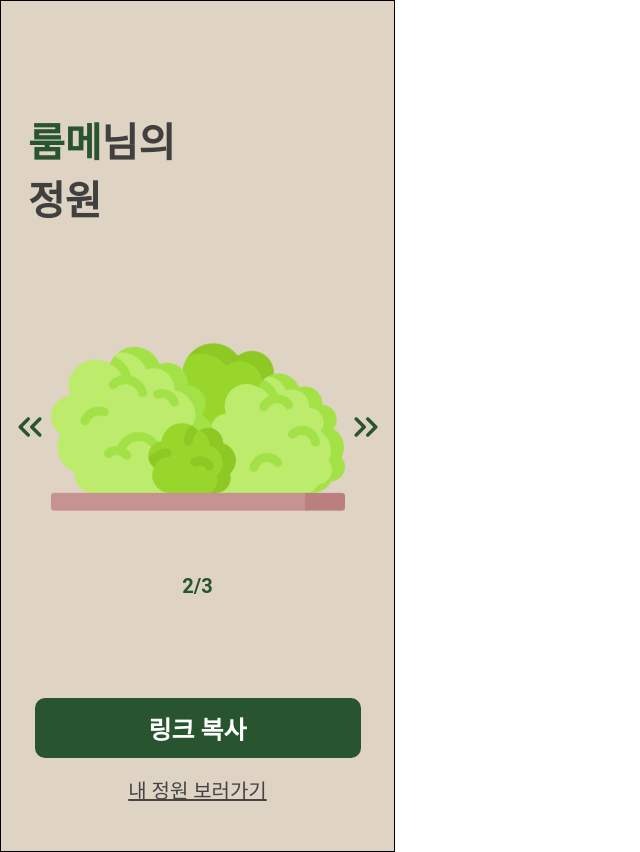
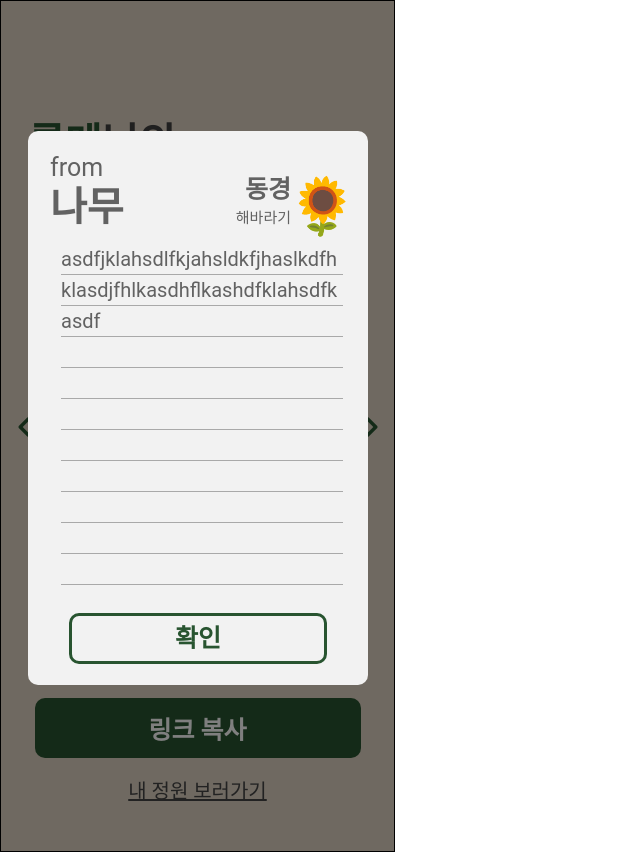
Before and after one commit to AppJam-Hackathon-McDonald/Gardening, a React (Create React App) app in the folder Client/: page /garden/1 in a window 1280 px wide. Shown: the whole page, without its empty margins (0-640 px from the left). Built offline with nearby package versions, Linux system fonts and the light colour scheme.

Commit message:
fix : 읽기

```diff
--- a/Client/src/components/gardenOwner/index.tsx
+++ b/Client/src/components/gardenOwner/index.tsx
@@ -1,9 +1,12 @@
 import styled from "styled-components";
 import { Green, Black, Gray } from "../../../styles/theme";
 import { SangChew, LeftArrow, RightArrow } from "../../assets/images";
+import Read from "../read/index";
 
 export default function GardenSharePage() {
   return (
+    <>
+      <Read />
       <Wrapper>
         <Title>
           <HighlightsText>룸메</HighlightsText>
@@ -19,6 +22,7 @@ export default function GardenSharePage() {
         <LinkBtn>링크 복사</LinkBtn>
         <LinkText>내 정원 보러가기 </LinkText>
       </Wrapper>
+    </>
   );
 }
 
--- a/Client/src/components/main/index.tsx
+++ b/Client/src/components/main/index.tsx
@@ -1,7 +1,9 @@
+import { useNavigate } from "react-router-dom";
 import styled from "styled-components";
 import { Img_Logo } from "../../assets/images";
 
 function MainPage() {
+  const navigate = useNavigate();
   return (
     <TotalWrapper>
       <TitleWrapper>
@@ -15,7 +17,7 @@ function MainPage() {
         <br />
         꽃말이 담긴 편지를 받을 수 있을 거예요!
       </Info>
-      <Button>정원 만들기</Button>
+      <Button onClick={() => navigate("/register")}>정원 만들기</Button>
     </TotalWrapper>
   );
 }
--- /dev/null
+++ b/Client/src/components/read/index.tsx
@@ -0,0 +1,154 @@
+import styled from "styled-components";
+
+function Read() {
+  return (
+    <Background>
+      <Container>
+        <p>from</p>
+        <h1>나무</h1>
+        <h2>동경</h2>
+        <h3>해바라기</h3>
+        <h4>🌻</h4>
+        <h5>
+          asdfjklahsdlfkjahsldkfjhaslkdfhklasdjfhlkasdhflkashdfklahsdfkasdf
+        </h5>
+        <div>
+          <div />
+          <div />
+          <div />
+          <div />
+          <div />
+          <div />
+          <div />
+          <div />
+          <div />
+          <div />
+          <div />
+        </div>
+        <Button>확인</Button>
+      </Container>
+    </Background>
+  );
+}
+
+export default Read;
+
+const Background = styled.div`
+  z-index: 99;
+  width: 100%;
+  height: 100%;
+  position: absolute;
+  background: rgba(0, 0, 0, 0.5);
+`;
+
+const Container = styled.div`
+  position: absolute;
+  width: 340px;
+  height: 554px;
+  left: 27px;
+  top: 130px;
+  background: #f2f2f2;
+  border-radius: 10px;
+  > p {
+    position: absolute;
+    top: 22px;
+    left: 22px;
+    font-weight: 400;
+    font-size: 25px;
+    line-height: 29px;
+    color: #626262;
+  }
+  > h1 {
+    position: absolute;
+    top: 53px;
+    left: 22px;
+    font-style: normal;
+    font-weight: 700;
+    font-size: 40px;
+    line-height: 47px;
+    text-align: center;
+    color: #626262;
+  }
+  > h2 {
+    position: absolute;
+    height: 29px;
+    right: 77px;
+    top: 44px;
+    font-style: normal;
+    font-weight: 700;
+    font-size: 25px;
+    line-height: 29px;
+    text-align: end;
+    color: #626262;
+  }
+  > h3 {
+    position: absolute;
+    top: 78px;
+    right: 77px;
+    font-style: normal;
+    font-weight: 300;
+    font-size: 15px;
+    line-height: 18px;
+    text-align: end;
+    color: #626262;
+  }
+  > h4 {
+    width: 55px;
+    height: 55px;
+    position: absolute;
+    top: 41px;
+    right: 25px;
+    font-family: "Inter";
+    font-style: normal;
+    font-weight: 400;
+    font-size: 55px;
+    line-height: 67px;
+
+    color: #000000;
+  }
+  > h5 {
+    word-wrap: break-word;
+    font-style: normal;
+    font-weight: 400;
+    font-size: 20px;
+    line-height: 31px;
+    color: #626262;
+    position: absolute;
+    width: 282px;
+    height: 328px;
+    top: 113px;
+    left: 33px;
+  }
+  > div {
+    position: absolute;
+    top: 113px;
+    left: 33px;
+    width: 282px;
+    height: 328px;
+    display: flex;
+    flex-direction: column;
+    justify-content: space-between;
+    > div {
+      margin-top: 30px;
+      border-top: 1px solid rgba(0, 0, 0, 0.3);
+      width: 100%;
+    }
+  }
+`;
+
+const Button = styled.button`
+  position: absolute;
+  width: 258px;
+  height: 51px;
+  border: 3px solid #285430;
+  border-radius: 10px;
+  background-color: rgba(0, 0, 0, 0);
+  font-style: normal;
+  font-weight: 700;
+  font-size: 25px;
+  line-height: 29px;
+  text-align: center;
+  color: #285430;
+  bottom: 21px;
+  left: 41px;
+`;
--- a/Client/src/index.tsx
+++ b/Client/src/index.tsx
@@ -22,7 +22,7 @@ function App() {
           <Background>
             <Routes>
               <Route path="/" element={<MainPage />} />
-              <Route path="/signup" element={<SignUpPage />} />
+              <Route path="/register" element={<SignUpPage />} />
               <Route path="/garden/:id/owner" element={<GardenOwnerPage />} />
               <Route path="/garden/:id" element={<GardenSharePage />} />
               <Route
```
Also changed, not shown: 2 other files (tests, documents, lock files or other folders). Lines whose indentation alone changed are shown as unchanged.
